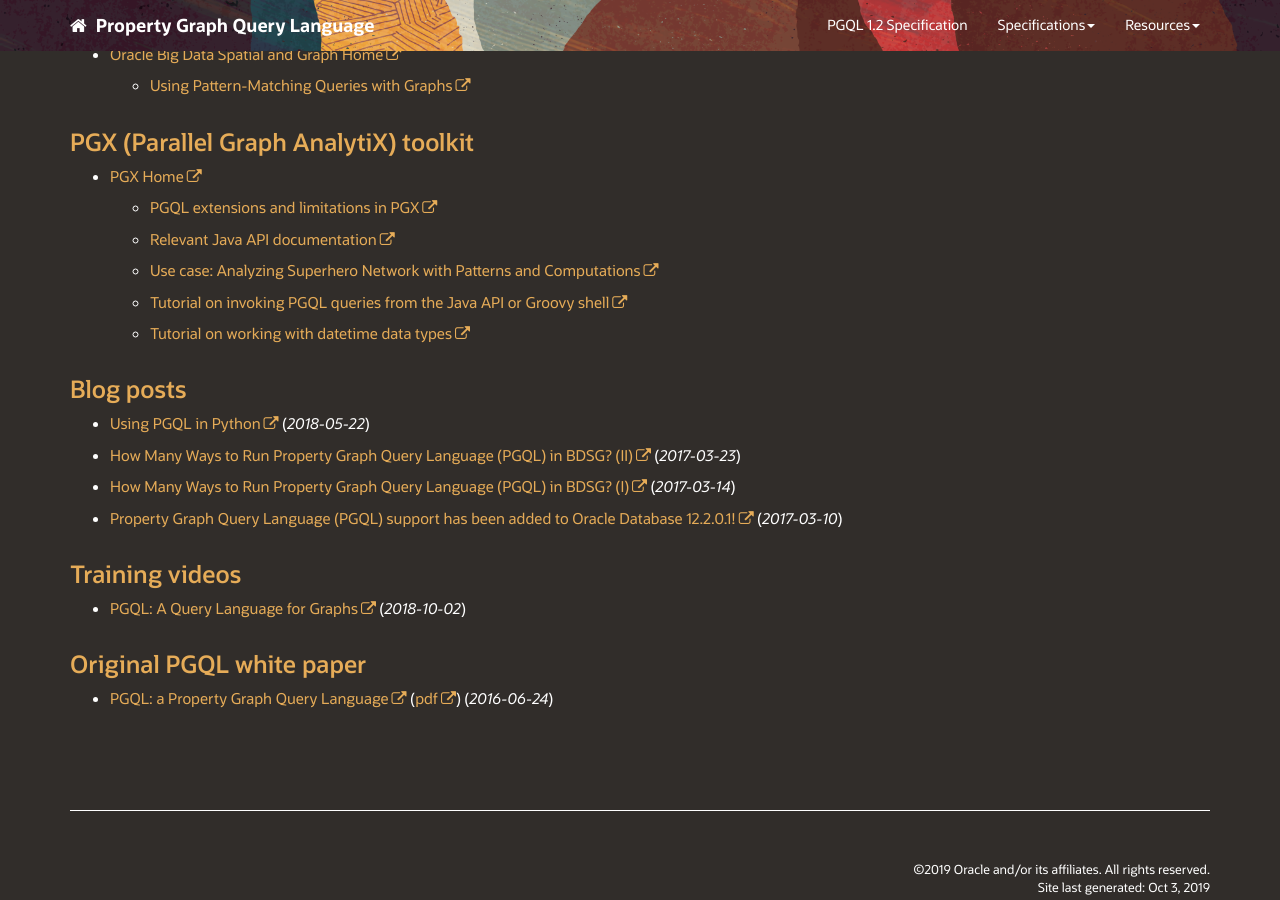
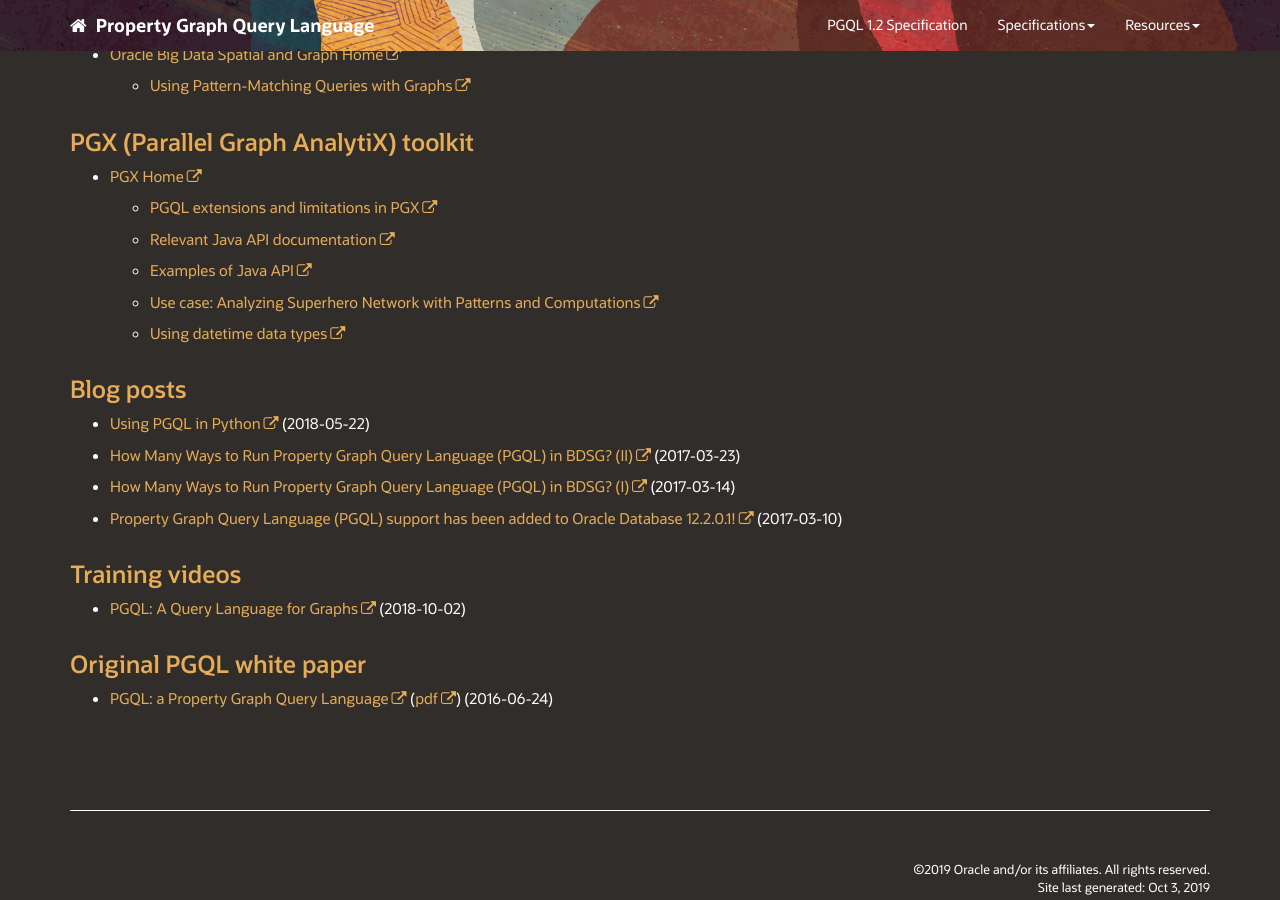
Before and after one commit to oracle/pgql-lang, a Jekyll site: the page built from index.md, in a window 1280 px wide and 900 px high, scrolled down 3351 px. Built offline with Jekyll 4.4.1, drawn with Linux system fonts in a browser that asks for light colours; nearby versions of some CDN libraries; comment, search, counter and statistics services are not loaded.

Commit message:
updated PGX links

```diff
--- a/_data/topnav.yml
+++ b/_data/topnav.yml
@@ -23,7 +23,7 @@
           external_url: https://docs.oracle.com/cd/E56133_01/1.2.1/PGQL_Specification.pdf
     - title: Resources
       folderitems:
-        - title: Open-Sourced PGQL Parser
+        - title: Open-sourced PGQL parser
           external_url: https://github.com/oracle/pgql-lang/
         - title: Oracle Spatial and Graph
           external_url: https://www.oracle.com/database/spatial/index.html
--- a/index.md
+++ b/index.md
@@ -138,26 +138,26 @@
 -----------------------------
 
  - [PGX Home](https://www.oracle.com/technetwork/oracle-labs/parallel-graph-analytix/overview/index.html)
-     - [PGQL extensions and limitations in PGX](https://docs.oracle.com/cd/E56133_01/latest/reference/pgql-specification.html)
-     - [Relevant Java API documentation](https://docs.oracle.com/cd/E56133_01/latest/reference/api/graph-pattern-matching.html)
-     - [Use case: Analyzing Superhero Network with Patterns and Computations](https://docs.oracle.com/cd/E56133_01/latest/use-cases/superhero/index.html)
-     - [Tutorial on invoking PGQL queries from the Java API or Groovy shell](https://docs.oracle.com/cd/E56133_01/latest/tutorials/graph-pattern-matching.html)
-     - [Tutorial on working with datetime data types](https://docs.oracle.com/cd/E56133_01/latest/tutorials/datetime-data-types.html)
+     - [PGQL extensions and limitations in PGX](https://docs.oracle.com/cd/E56133_01/latest/reference/analytics/pgql.html)
+     - [Relevant Java API documentation](https://docs.oracle.com/cd/E56133_01/latest/prog-guides/graph-pattern-matching/index.html)
+     - [Examples of Java API](https://docs.oracle.com/cd/E56133_01/latest/prog-guides/graph-pattern-matching/examples.html)
+     - [Use case: Analyzing Superhero Network with Patterns and Computations](https://github.com/oracle/pgx-samples/blob/master/superhero/README.md)
+     - [Using datetime data types](https://docs.oracle.com/cd/E56133_01/latest/prog-guides/data-types/datetime.html)
 
 Blog posts
 ----------
 
- - [Using PGQL in Python](https://blogs.oracle.com/bigdataspatialgraph/using-pgql-in-python) (_2018-05-22_)
- - [How Many Ways to Run Property Graph Query Language (PGQL) in BDSG? (II)](https://blogs.oracle.com/bigdataspatialgraph/how-many-ways-to-run-property-graph-query-language-pgql-in-bdsg-ii) (_2017-03-23_)
- - [How Many Ways to Run Property Graph Query Language (PGQL) in BDSG? (I)](https://blogs.oracle.com/bigdataspatialgraph/how-many-ways-to-run-property-graph-query-language-pgql-in-bdsg-i) (_2017-03-14_)
- - [Property Graph Query Language (PGQL) support has been added to Oracle Database 12.2.0.1!](https://blogs.oracle.com/oraclespatial/property-graph-query-language-pgql-support-has-been-added-to-oracle-database-12201) (_2017-03-10_)
+ - [Using PGQL in Python](https://blogs.oracle.com/bigdataspatialgraph/using-pgql-in-python) (2018-05-22)
+ - [How Many Ways to Run Property Graph Query Language (PGQL) in BDSG? (II)](https://blogs.oracle.com/bigdataspatialgraph/how-many-ways-to-run-property-graph-query-language-pgql-in-bdsg-ii) (2017-03-23)
+ - [How Many Ways to Run Property Graph Query Language (PGQL) in BDSG? (I)](https://blogs.oracle.com/bigdataspatialgraph/how-many-ways-to-run-property-graph-query-language-pgql-in-bdsg-i) (2017-03-14)
+ - [Property Graph Query Language (PGQL) support has been added to Oracle Database 12.2.0.1!](https://blogs.oracle.com/oraclespatial/property-graph-query-language-pgql-support-has-been-added-to-oracle-database-12201) (2017-03-10)
 
 Training videos
 ---------------
 
- - [PGQL: A Query Language for Graphs](https://asktom.oracle.com/pls/apex/f?p=100:551:::NO:551:P551_CLASS_ID:4197&cs=1F6BF819D61CFBE3F44500E3F8E156C5C) (_2018-10-02_)
+ - [PGQL: A Query Language for Graphs](https://asktom.oracle.com/pls/apex/f?p=100:551:::NO:551:P551_CLASS_ID:4197&cs=1F6BF819D61CFBE3F44500E3F8E156C5C) (2018-10-02)
 
 Original PGQL white paper
 ----------------
 
- - [PGQL: a Property Graph Query Language](http://dl.acm.org/citation.cfm?id=2960421) ([pdf](http://event.cwi.nl/grades/2016/07-VanRest.pdf)) (_2016-06-24_)
+ - [PGQL: a Property Graph Query Language](http://dl.acm.org/citation.cfm?id=2960421) ([pdf](http://event.cwi.nl/grades/2016/07-VanRest.pdf)) (2016-06-24)
```
